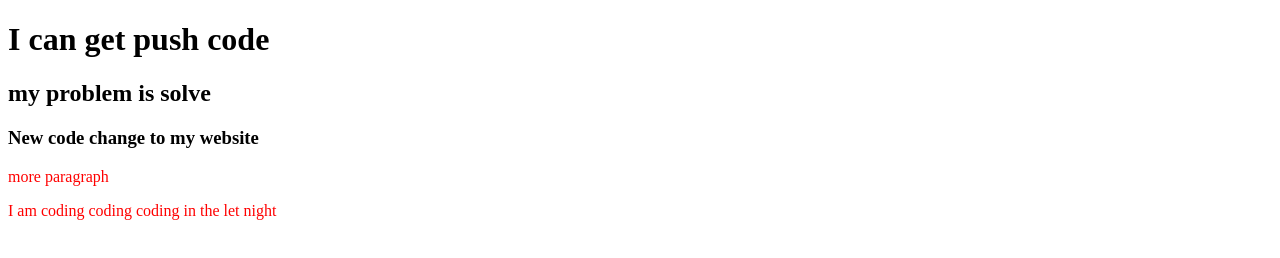
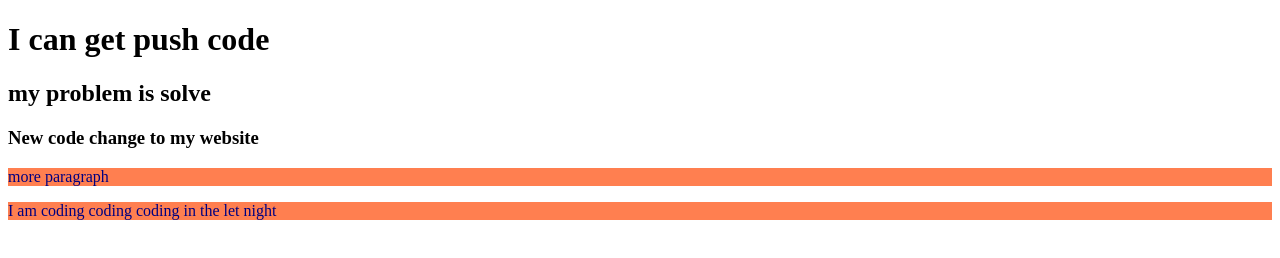
Before and after one commit to Deadless-Programmer/My-second-repo, a plain HTML site: page index.html in a window 1280 px wide. Drawn offline with Linux system fonts and the light colour scheme.

Commit message:
bg change

```diff
--- a/style.css
+++ b/style.css
@@ -1,3 +1,4 @@
 P{
-    color: red;
+    color: navy;
+    background-color: coral;
 }
```
